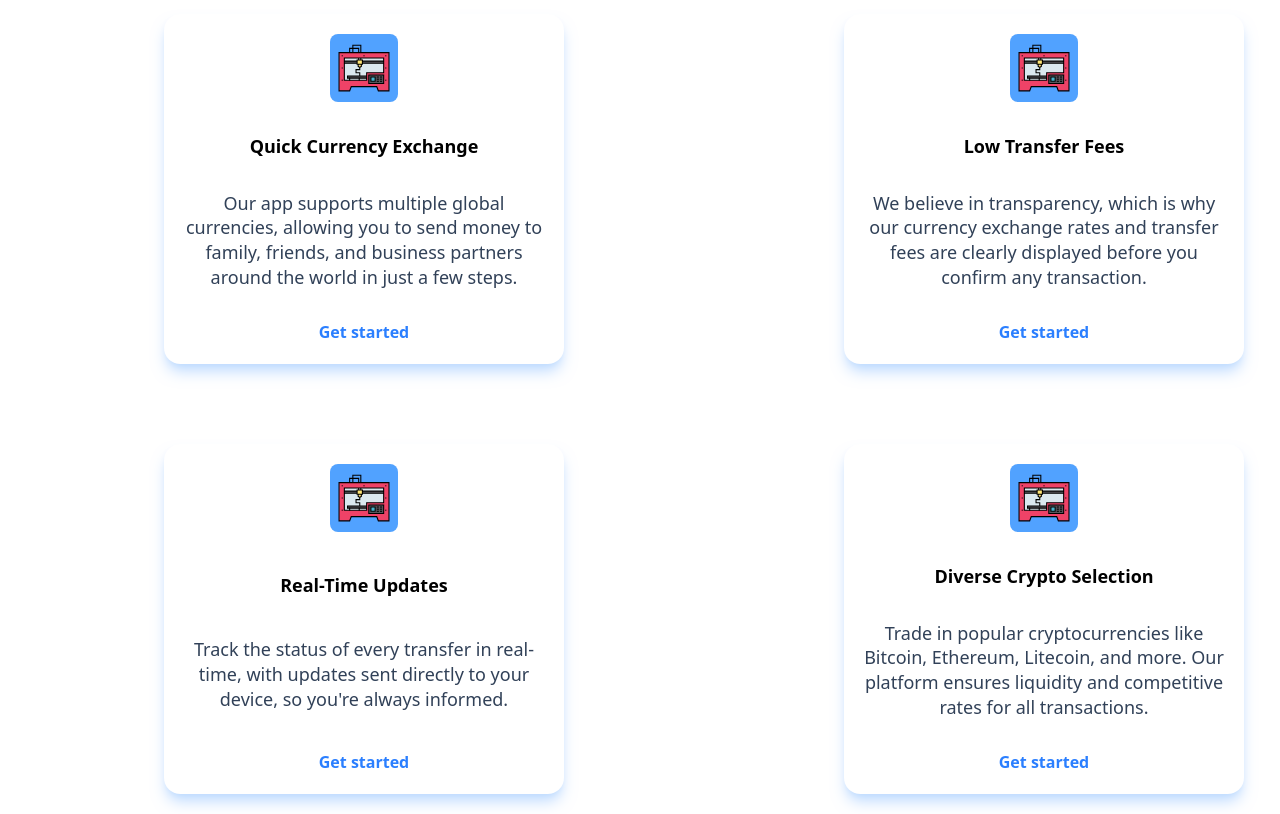
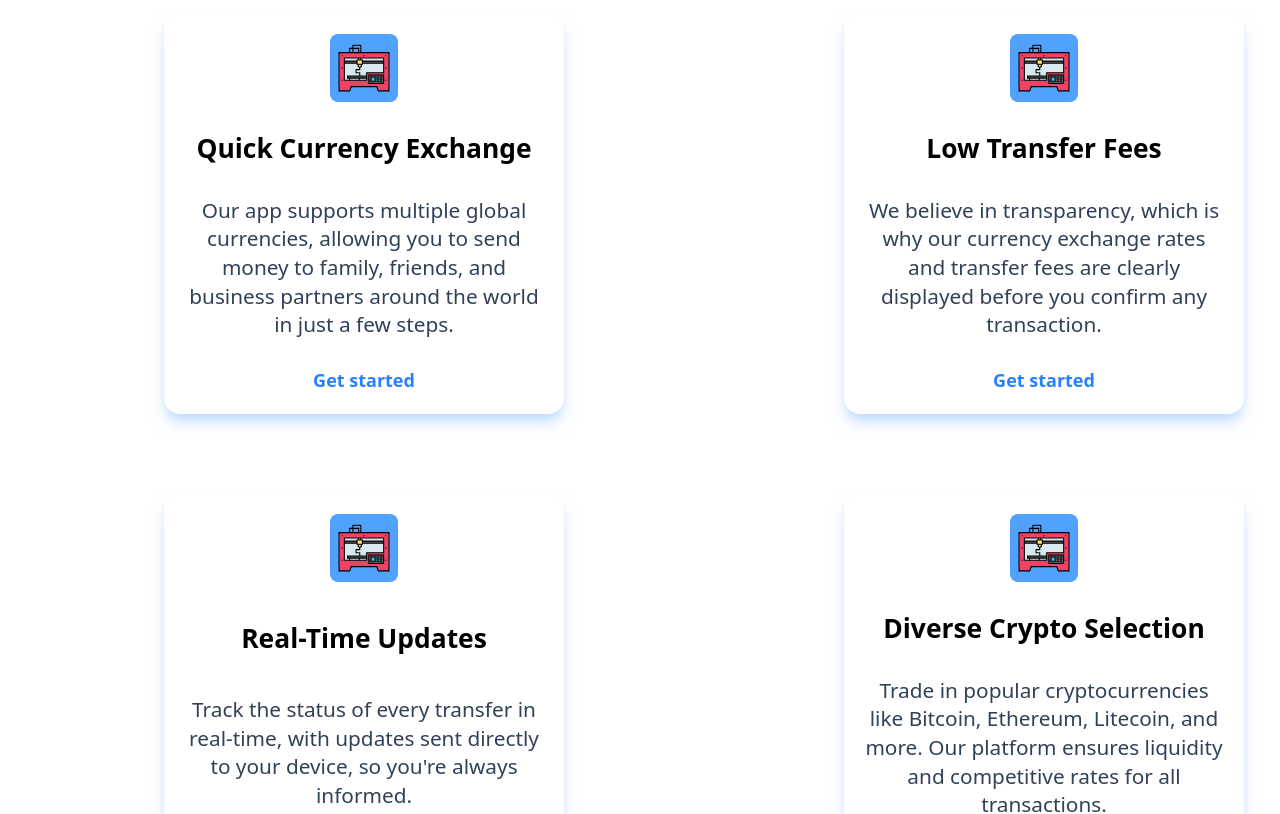
Before and after one commit to Nortey-Micheal/Emitly, a React (Vite) app: page / in a window 1280 px wide. Shown: the part 1960-2774 px from the top of the page. Built offline with nearby package versions, Linux system fonts and the light colour scheme.

Commit message:
Update Features component styles for improved layout and readability

```diff
--- a/src/components/features.tsx
+++ b/src/components/features.tsx
@@ -35,11 +35,11 @@ export default function Features() {
             </div>
             <div className="flex flex-col w-[100vw] -mx-5 flex-wrap max-w-[1500px] lg:flex-row gap-x-20 lg:mx-auto">
                 {features.map(feature => (
-                    <div className="items-center mb-20 shadow-lg shadow-blue-200 w-[95vw] mx-auto h-[350px] lg:w-[400px] rounded-2xl p-5 flex flex-col justify-between">
+                    <div className="items-center mb-20 shadow-lg shadow-blue-200 w-[95vw] mx-auto h-[350px] lg:h-[400px] lg:w-[400px] rounded-2xl p-5 flex flex-col justify-between">
                         <img className=" w-13 lg:w-17 aspect-square bg-blue-400 rounded-lg" src="/assets/icons/feature.svg" alt="" />
-                        <h4 className="font-bold text-lg">{feature.title}</h4>
-                        <p className="text-lg/snug text-center text-slate-700">{feature.description}</p>
-                        <a className="hover:underline decoration-2 text-blue-500 font-bold" href="">Get started</a>
+                        <h4 className="font-bold text-[1.4rem] lg:text-[1.65rem]">{feature.title}</h4>
+                        <p className="text-lg/snug lg:text-[1.3rem] text-center text-slate-700">{feature.description}</p>
+                        <a className="hover:underline lg:text-lg decoration-2 text-blue-500 font-bold" href="">Get started</a>
                     </div>
                 ))}
             </div>
```
